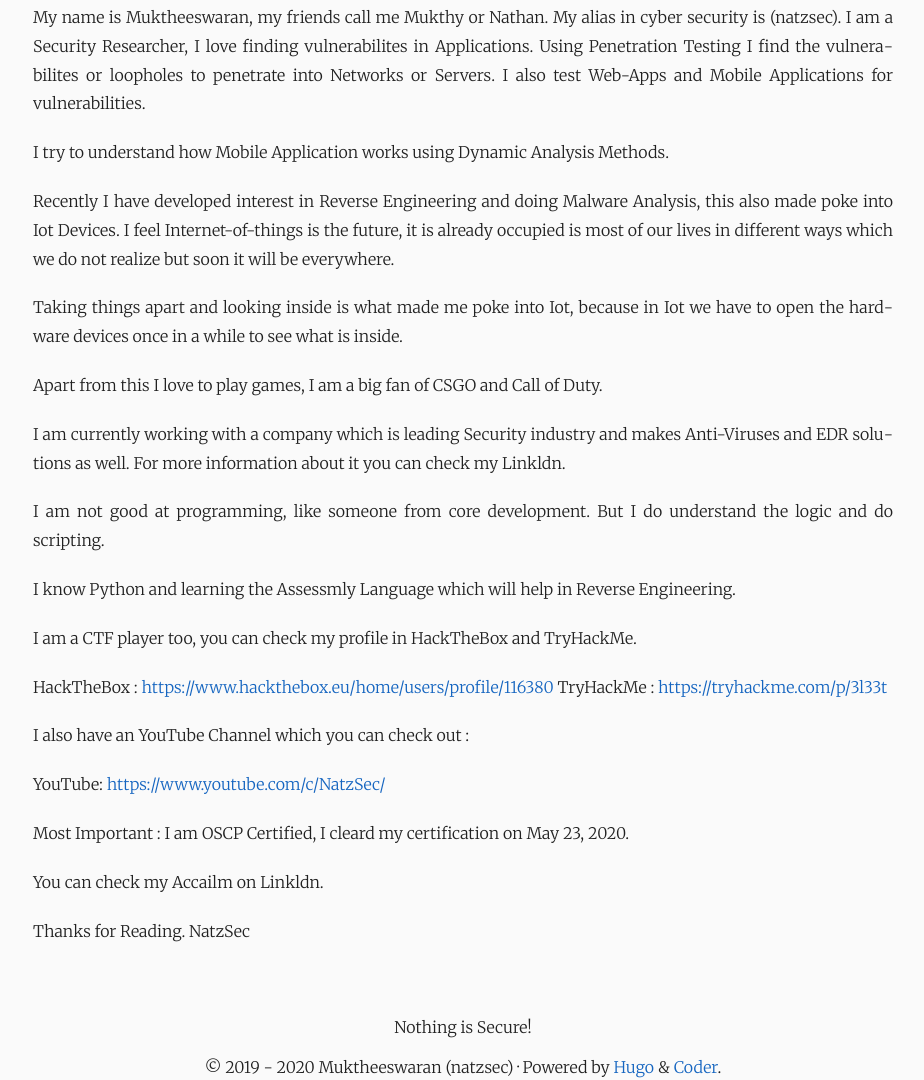
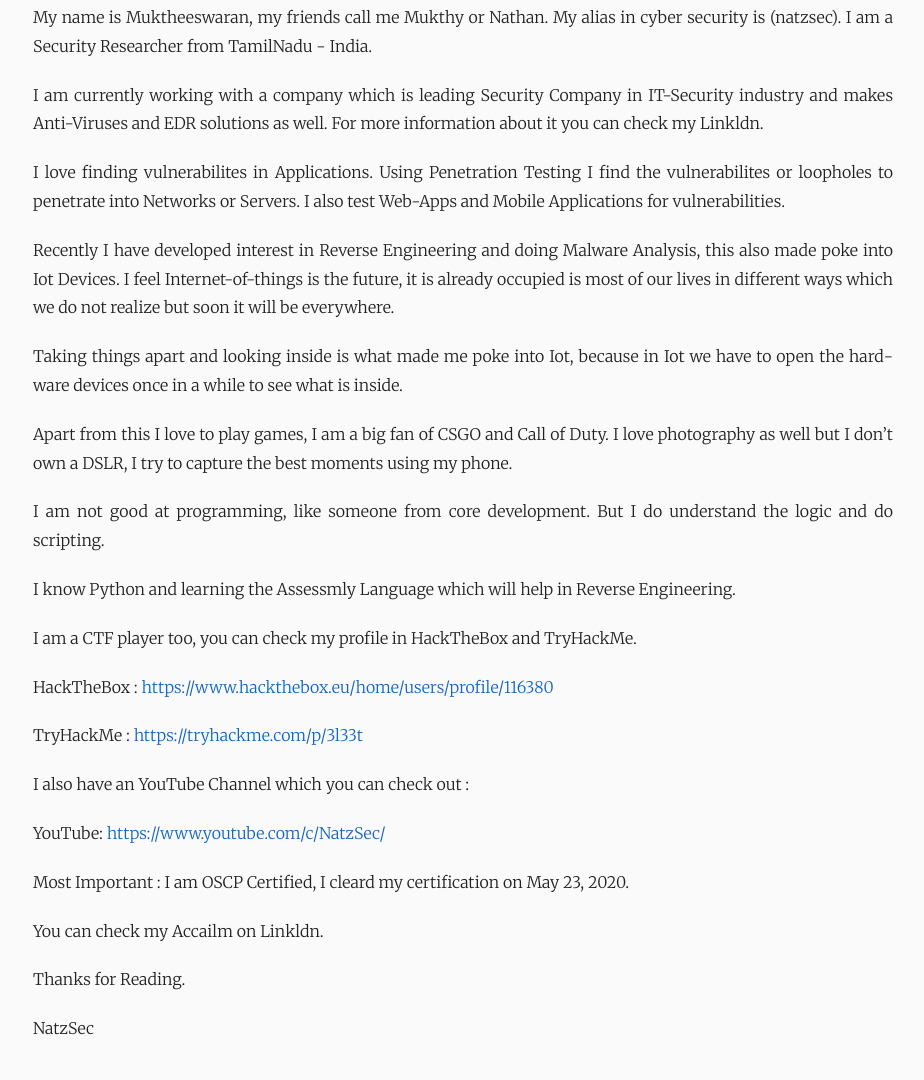
Before and after one commit to mukthy/natzsec.github.io, a plain HTML site: page about/index.html in a window 1280 px wide. Shown: the part 215-1295 px from the top of the page, without its empty margins (177-1101 px from the left). Drawn offline with nearby package versions, Linux system fonts and the light colour scheme; a script that the page names is missing.

Commit message:
initial commit

```diff
--- a/about/index.html
+++ b/about/index.html
@@ -7,9 +7,9 @@
     <meta http-equiv="Content-Language" content="en">
 
     <meta name="author" content="Muktheeswaran (natzsec)">
-    <meta name="description" content="My name is Muktheeswaran, my friends call me Mukthy or Nathan. My alias in cyber security is (natzsec). I am a Security Researcher, I love finding vulnerabilites in Applications. Using Penetration Testing I find the vulnerabilites or loopholes to penetrate into Networks or Servers. I also test Web-Apps and Mobile Applications for vulnerabilities.
-I try to understand how Mobile Application works using Dynamic Analysis Methods.
-Recently I have developed interest in Reverse Engineering and doing Malware Analysis, this also made poke into Iot Devices.">
+    <meta name="description" content="My name is Muktheeswaran, my friends call me Mukthy or Nathan. My alias in cyber security is (natzsec). I am a Security Researcher from TamilNadu - India.
+I am currently working with a company which is leading Security Company in IT-Security industry and makes Anti-Viruses and EDR solutions as well. For more information about it you can check my Linkldn.
+I love finding vulnerabilites in Applications. Using Penetration Testing I find the vulnerabilites or loopholes to penetrate into Networks or Servers.">
     <meta name="keywords" content="blog,hacker,personal,security">
 
 
@@ -18,14 +18,14 @@ Recently I have developed interest in Reverse Engineering and doing Malware Anal
 
     <meta name="twitter:card" content="summary"/>
 <meta name="twitter:title" content="About Natzsec"/>
-<meta name="twitter:description" content="My name is Muktheeswaran, my friends call me Mukthy or Nathan. My alias in cyber security is (natzsec). I am a Security Researcher, I love finding vulnerabilites in Applications. Using Penetration Testing I find the vulnerabilites or loopholes to penetrate into Networks or Servers. I also test Web-Apps and Mobile Applications for vulnerabilities.
-I try to understand how Mobile Application works using Dynamic Analysis Methods.
-Recently I have developed interest in Reverse Engineering and doing Malware Analysis, this also made poke into Iot Devices."/>
+<meta name="twitter:description" content="My name is Muktheeswaran, my friends call me Mukthy or Nathan. My alias in cyber security is (natzsec). I am a Security Researcher from TamilNadu - India.
+I am currently working with a company which is leading Security Company in IT-Security industry and makes Anti-Viruses and EDR solutions as well. For more information about it you can check my Linkldn.
+I love finding vulnerabilites in Applications. Using Penetration Testing I find the vulnerabilites or loopholes to penetrate into Networks or Servers."/>
 
     <meta property="og:title" content="About Natzsec" />
-<meta property="og:description" content="My name is Muktheeswaran, my friends call me Mukthy or Nathan. My alias in cyber security is (natzsec). I am a Security Researcher, I love finding vulnerabilites in Applications. Using Penetration Testing I find the vulnerabilites or loopholes to penetrate into Networks or Servers. I also test Web-Apps and Mobile Applications for vulnerabilities.
-I try to understand how Mobile Application works using Dynamic Analysis Methods.
-Recently I have developed interest in Reverse Engineering and doing Malware Analysis, this also made poke into Iot Devices." />
+<meta property="og:description" content="My name is Muktheeswaran, my friends call me Mukthy or Nathan. My alias in cyber security is (natzsec). I am a Security Researcher from TamilNadu - India.
+I am currently working with a company which is leading Security Company in IT-Security industry and makes Anti-Viruses and EDR solutions as well. For more information about it you can check my Linkldn.
+I love finding vulnerabilites in Applications. Using Penetration Testing I find the vulnerabilites or loopholes to penetrate into Networks or Servers." />
 <meta property="og:type" content="article" />
 <meta property="og:url" content="https://mukthy.github.io/natzsec.github.io/about/" />
 
@@ -119,23 +119,23 @@ Recently I have developed interest in Reverse Engineering and doing Malware Anal
       <h1>About Natzsec</h1>
     </header>
 
-    <p>My name is Muktheeswaran, my friends call me Mukthy or Nathan. My alias in cyber security is (natzsec). I am a Security Researcher, I love finding vulnerabilites in Applications. Using Penetration Testing I find the vulnerabilites or loopholes to penetrate into Networks or Servers. I also test Web-Apps and Mobile Applications for vulnerabilities.</p>
-<p>I try to understand how Mobile Application works using Dynamic Analysis Methods.</p>
+    <p>My name is Muktheeswaran, my friends call me Mukthy or Nathan. My alias in cyber security is (natzsec). I am a Security Researcher from TamilNadu - India.</p>
+<p>I am currently working with a company which is leading Security Company in IT-Security industry and makes Anti-Viruses and EDR solutions as well. For more information about it you can check my Linkldn.</p>
+<p>I love finding vulnerabilites in Applications. Using Penetration Testing I find the vulnerabilites or loopholes to penetrate into Networks or Servers. I also test Web-Apps and Mobile Applications for vulnerabilities.</p>
 <p>Recently I have developed interest in Reverse Engineering and doing Malware Analysis, this also made poke into Iot Devices. I feel Internet-of-things is the future, it is already occupied is most of our lives in different ways which we do not realize but soon it will be everywhere.</p>
 <p>Taking things apart and looking inside is what made me poke into Iot, because in Iot we have to open the hardware devices once in a while to see what is inside.</p>
-<p>Apart from this I love to play games, I am a big fan of CSGO and Call of Duty.</p>
-<p>I am currently working with a company which is leading Security industry and makes Anti-Viruses and EDR solutions as well. For more information about it you can check my Linkldn.</p>
+<p>Apart from this I love to play games, I am a big fan of CSGO and Call of Duty. I love photography as well but I don&rsquo;t own a DSLR, I try to capture the best moments using my phone.</p>
 <p>I am not good at programming, like someone from core development. But I do understand the logic and do scripting.</p>
 <p>I know Python and learning the Assessmly Language which will help in Reverse Engineering.</p>
 <p>I am a CTF player too, you can check my profile in HackTheBox and TryHackMe.</p>
-<p>HackTheBox : <a href="https://www.hackthebox.eu/home/users/profile/116380">https://www.hackthebox.eu/home/users/profile/116380</a>
-TryHackMe : <a href="https://tryhackme.com/p/3l33t">https://tryhackme.com/p/3l33t</a></p>
+<p>HackTheBox : <a href="https://www.hackthebox.eu/home/users/profile/116380">https://www.hackthebox.eu/home/users/profile/116380</a></p>
+<p>TryHackMe : <a href="https://tryhackme.com/p/3l33t">https://tryhackme.com/p/3l33t</a></p>
 <p>I also have an YouTube Channel which you can check out :</p>
 <p>YouTube: <a href="https://www.youtube.com/c/NatzSec/">https://www.youtube.com/c/NatzSec/</a></p>
 <p>Most Important : I am OSCP Certified, I cleard my certification on May 23, 2020.</p>
 <p>You can check my Accailm on Linkldn.</p>
-<p>Thanks for Reading.
-NatzSec</p>
+<p>Thanks for Reading.</p>
+<p>NatzSec</p>
 
   </article>
 </section>
--- a/index.xml
+++ b/index.xml
@@ -127,9 +127,9 @@ Follow the following steps:
       <pubDate>Mon, 01 Jan 0001 00:00:00 +0000</pubDate>
 
       <guid>https://mukthy.github.io/natzsec.github.io/about/</guid>
-      <description>My name is Muktheeswaran, my friends call me Mukthy or Nathan. My alias in cyber security is (natzsec). I am a Security Researcher, I love finding vulnerabilites in Applications. Using Penetration Testing I find the vulnerabilites or loopholes to penetrate into Networks or Servers. I also test Web-Apps and Mobile Applications for vulnerabilities.
-I try to understand how Mobile Application works using Dynamic Analysis Methods.
-Recently I have developed interest in Reverse Engineering and doing Malware Analysis, this also made poke into Iot Devices.</description>
+      <description>My name is Muktheeswaran, my friends call me Mukthy or Nathan. My alias in cyber security is (natzsec). I am a Security Researcher from TamilNadu - India.
+I am currently working with a company which is leading Security Company in IT-Security industry and makes Anti-Viruses and EDR solutions as well. For more information about it you can check my Linkldn.
+I love finding vulnerabilites in Applications. Using Penetration Testing I find the vulnerabilites or loopholes to penetrate into Networks or Servers.</description>
     </item>
 
     <item>
```
